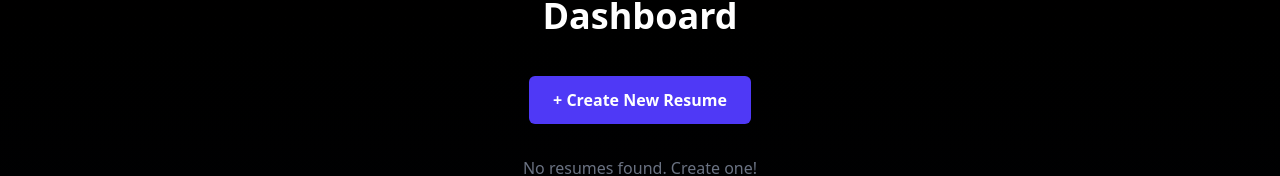
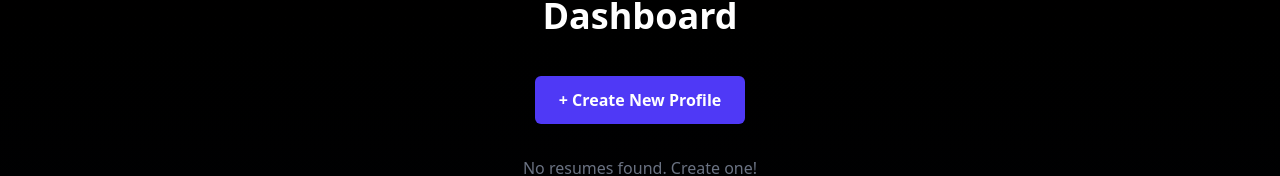
Before and after one commit to harikrishnan-git/Resume_maker, a React (Vite) app: page /dashboard in a window 1280 px wide. Shown: the part 127-303 px from the top of the page. Built offline with nearby package versions, Linux system fonts and the light colour scheme.

Commit message:
UI edits

```diff
--- a/src/Components/Navbar.jsx
+++ b/src/Components/Navbar.jsx
@@ -5,9 +5,6 @@ import { useLocation } from "react-router-dom";
 export default function Header() {
   const [menuOpen, setMenuOpen] = useState(false);
   const location = useLocation();
-  const isHomePage = location.pathname === "/";
-  const isLoginPage = location.pathname === "/login";
-  const isRegister = location.pathname === "/register";
 
   return (
     <header className="bg-black border-b border-gray-800">
--- a/src/Pages/Dashboard.jsx
+++ b/src/Pages/Dashboard.jsx
@@ -52,7 +52,7 @@ export default function Dashboard() {
         to="/resume"
         className="mb-8 px-6 py-3 bg-indigo-600 hover:bg-indigo-700 text-white rounded-md font-bold"
       >
-        + Create New Resume
+        + Create New Profile
       </Link>
 
       {resumes.length > 0 ? (
```
Also changed, not shown: 1 other file (tests, documents, lock files or other folders).
